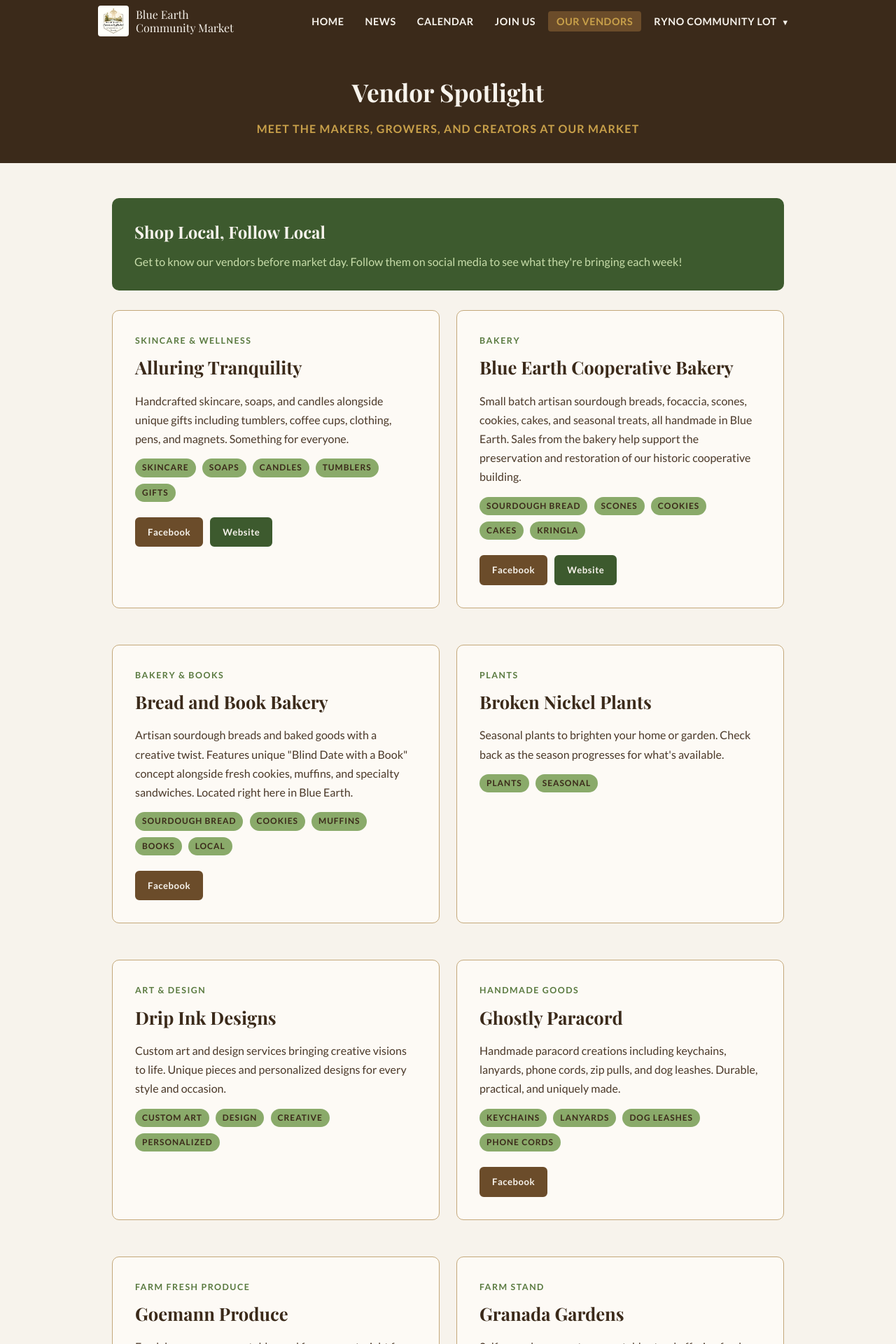
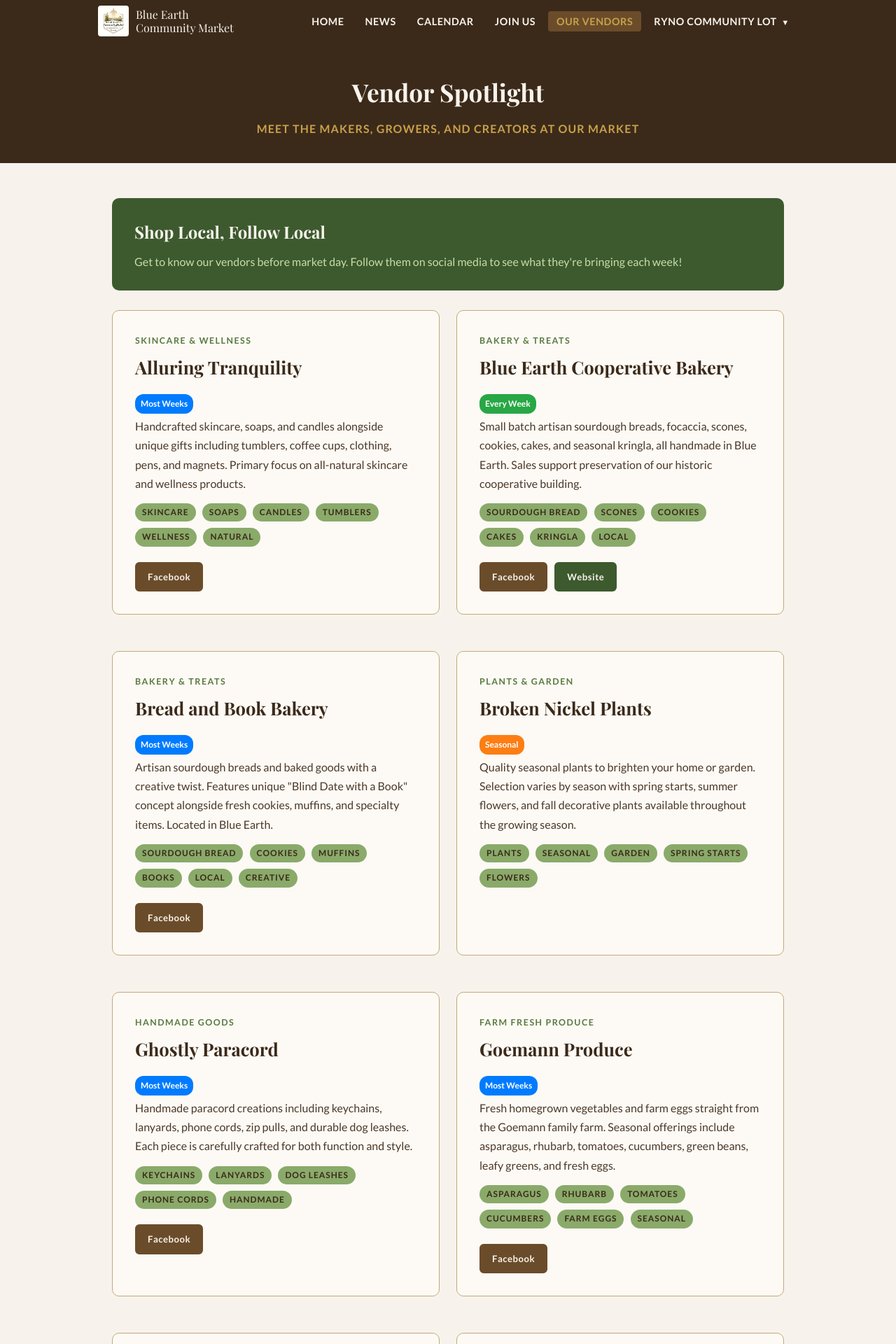
Before and after one commit to blueearthcommunitymarket/blueearthcommunitymarket.github.io, a Jekyll site: the page built from vendor-spotlight/index.html, in a window 1280 px wide. Shown: the top 1920 px of the page at 70% size. Built offline with Jekyll 4.4.1, drawn with Linux system fonts in a browser that asks for light colours; some web fonts are replaced; some of the changed text lies outside the part shown.

Commit message:
Standardize vendor spotlight page with frequency badges and consistent formatting

```diff
--- a/vendor-spotlight/index.html
+++ b/vendor-spotlight/index.html
@@ -3,6 +3,22 @@
 title: Vendor Spotlight
 description: Meet the vendors of the Blue Earth Community Market. Browse what they sell and follow them on social media.
 ---
+
+<style>
+.frequency-badge {
+    display: inline-block;
+    padding: 4px 8px;
+    border-radius: 12px;
+    font-size: 0.75rem;
+    font-weight: bold;
+    color: white;
+    margin: 4px 0;
+}
+.freq-weekly { background-color: #28a745; }
+.freq-most { background-color: #007bff; }
+.freq-occasional { background-color: #ffc107; color: #212529; }
+.freq-seasonal { background-color: #fd7e14; }
+</style>
 
 <div class="page-header">
     <h1>Vendor Spotlight</h1>
@@ -22,31 +38,38 @@
         <div class="card">
             <div class="section-label">Skincare &amp; Wellness</div>
             <h2>Alluring Tranquility</h2>
-            <p>Handcrafted skincare, soaps, and candles alongside unique gifts including tumblers, coffee cups, clothing, pens, and magnets. Something for everyone.</p>
+            <div class="market-frequency">
+                <span class="frequency-badge freq-most">Most Weeks</span>
+            </div>
+            <p>Handcrafted skincare, soaps, and candles alongside unique gifts including tumblers, coffee cups, clothing, pens, and magnets. Primary focus on all-natural skincare and wellness products.</p>
             <div class="pills" style="margin-top: 12px;">
                 <span class="tag">Skincare</span>
                 <span class="tag">Soaps</span>
                 <span class="tag">Candles</span>
                 <span class="tag">Tumblers</span>
-                <span class="tag">Gifts</span>
+                <span class="tag">Wellness</span>
+                <span class="tag">Natural</span>
             </div>
             <div style="margin-top: 16px; display: flex; gap: 10px; flex-wrap: wrap;">
                 <a href="https://www.facebook.com/Alluringtranquility" target="_blank" rel="noopener" class="btn btn-brown" style="font-size: 0.82rem; padding: 8px 16px;">Facebook</a>
-                <a href="https://alluringtranquility.com/" target="_blank" rel="noopener" class="btn btn-primary" style="font-size: 0.82rem; padding: 8px 16px;">Website</a>
             </div>
         </div>
 
         <!-- Blue Earth Cooperative Bakery -->
         <div class="card">
-            <div class="section-label">Bakery</div>
+            <div class="section-label">Bakery &amp; Treats</div>
             <h2>Blue Earth Cooperative Bakery</h2>
-            <p>Small batch artisan sourdough breads, focaccia, scones, cookies, cakes, and seasonal treats, all handmade in Blue Earth. Sales from the bakery help support the preservation and restoration of our historic cooperative building.</p>
+            <div class="market-frequency">
+                <span class="frequency-badge freq-weekly">Every Week</span>
+            </div>
+            <p>Small batch artisan sourdough breads, focaccia, scones, cookies, cakes, and seasonal kringla, all handmade in Blue Earth. Sales support preservation of our historic cooperative building.</p>
             <div class="pills" style="margin-top: 12px;">
                 <span class="tag">Sourdough Bread</span>
                 <span class="tag">Scones</span>
                 <span class="tag">Cookies</span>
                 <span class="tag">Cakes</span>
                 <span class="tag">Kringla</span>
+                <span class="tag">Local</span>
             </div>
             <div style="margin-top: 16px; display: flex; gap: 10px; flex-wrap: wrap;">
                 <a href="https://www.facebook.com/BlueEarthCoopBakery/" target="_blank" rel="noopener" class="btn btn-brown" style="font-size: 0.82rem; padding: 8px 16px;">Facebook</a>
@@ -56,15 +79,19 @@
 
         <!-- Bread and Book Bakery -->
         <div class="card">
-            <div class="section-label">Bakery &amp; Books</div>
+            <div class="section-label">Bakery &amp; Treats</div>
             <h2>Bread and Book Bakery</h2>
-            <p>Artisan sourdough breads and baked goods with a creative twist. Features unique "Blind Date with a Book" concept alongside fresh cookies, muffins, and specialty sandwiches. Located right here in Blue Earth.</p>
+            <div class="market-frequency">
+                <span class="frequency-badge freq-most">Most Weeks</span>
+            </div>
+            <p>Artisan sourdough breads and baked goods with a creative twist. Features unique "Blind Date with a Book" concept alongside fresh cookies, muffins, and specialty items. Located in Blue Earth.</p>
             <div class="pills" style="margin-top: 12px;">
                 <span class="tag">Sourdough Bread</span>
                 <span class="tag">Cookies</span>
                 <span class="tag">Muffins</span>
                 <span class="tag">Books</span>
                 <span class="tag">Local</span>
+                <span class="tag">Creative</span>
             </div>
             <div style="margin-top: 16px; display: flex; gap: 10px; flex-wrap: wrap;">
                 <a href="https://www.facebook.com/Breadandbook" target="_blank" rel="noopener" class="btn btn-brown" style="font-size: 0.82rem; padding: 8px 16px;">Facebook</a>
@@ -73,25 +100,18 @@
 
         <!-- Broken Nickel Plants -->
         <div class="card">
-            <div class="section-label">Plants</div>
+            <div class="section-label">Plants &amp; Garden</div>
             <h2>Broken Nickel Plants</h2>
-            <p>Seasonal plants to brighten your home or garden. Check back as the season progresses for what's available.</p>
+            <div class="market-frequency">
+                <span class="frequency-badge freq-seasonal">Seasonal</span>
+            </div>
+            <p>Quality seasonal plants to brighten your home or garden. Selection varies by season with spring starts, summer flowers, and fall decorative plants available throughout the growing season.</p>
             <div class="pills" style="margin-top: 12px;">
                 <span class="tag">Plants</span>
                 <span class="tag">Seasonal</span>
-            </div>
-        </div>
-
-        <!-- Drip Ink Designs -->
-        <div class="card">
-            <div class="section-label">Art &amp; Design</div>
-            <h2>Drip Ink Designs</h2>
-            <p>Custom art and design services bringing creative visions to life. Unique pieces and personalized designs for every style and occasion.</p>
-            <div class="pills" style="margin-top: 12px;">
-                <span class="tag">Custom Art</span>
-                <span class="tag">Design</span>
-                <span class="tag">Creative</span>
-                <span class="tag">Personalized</span>
+                <span class="tag">Garden</span>
+                <span class="tag">Spring Starts</span>
+                <span class="tag">Flowers</span>
             </div>
         </div>
 
@@ -99,12 +119,16 @@
         <div class="card">
             <div class="section-label">Handmade Goods</div>
             <h2>Ghostly Paracord</h2>
-            <p>Handmade paracord creations including keychains, lanyards, phone cords, zip pulls, and dog leashes. Durable, practical, and uniquely made.</p>
+            <div class="market-frequency">
+                <span class="frequency-badge freq-most">Most Weeks</span>
+            </div>
+            <p>Handmade paracord creations including keychains, lanyards, phone cords, zip pulls, and durable dog leashes. Each piece is carefully crafted for both function and style.</p>
             <div class="pills" style="margin-top: 12px;">
                 <span class="tag">Keychains</span>
                 <span class="tag">Lanyards</span>
                 <span class="tag">Dog Leashes</span>
                 <span class="tag">Phone Cords</span>
+                <span class="tag">Handmade</span>
             </div>
             <div style="margin-top: 16px; display: flex; gap: 10px; flex-wrap: wrap;">
                 <a href="https://www.facebook.com/share/17VTphirid/?mibextid=wwXIfr" target="_blank" rel="noopener" class="btn btn-brown" style="font-size: 0.82rem; padding: 8px 16px;">Facebook</a>
@@ -115,58 +139,79 @@
         <div class="card">
             <div class="section-label">Farm Fresh Produce</div>
             <h2>Goemann Produce</h2>
-            <p>Fresh homegrown vegetables and farm eggs straight from the Goemann family farm. Asparagus, rhubarb, tomatoes, cucumbers, green beans, leafy greens, and more — what's in season is what's at the booth.</p>
+            <div class="market-frequency">
+                <span class="frequency-badge freq-most">Most Weeks</span>
+            </div>
+            <p>Fresh homegrown vegetables and farm eggs straight from the Goemann family farm. Seasonal offerings include asparagus, rhubarb, tomatoes, cucumbers, green beans, leafy greens, and fresh eggs.</p>
             <div class="pills" style="margin-top: 12px;">
                 <span class="tag">Asparagus</span>
                 <span class="tag">Rhubarb</span>
                 <span class="tag">Tomatoes</span>
                 <span class="tag">Cucumbers</span>
-                <span class="tag">Eggs</span>
-                <span class="tag">Seasonal Greens</span>
+                <span class="tag">Farm Eggs</span>
+                <span class="tag">Seasonal</span>
             </div>
             <div style="margin-top: 16px; display: flex; gap: 10px; flex-wrap: wrap;">
                 <a href="https://www.facebook.com/profile.php?id=61573977967733" target="_blank" rel="noopener" class="btn btn-brown" style="font-size: 0.82rem; padding: 8px 16px;">Facebook</a>
-                <a href="https://goemannproduce.com/" target="_blank" rel="noopener" class="btn btn-primary" style="font-size: 0.82rem; padding: 8px 16px;">Website</a>
             </div>
         </div>
 
-        <!-- Granada Gardens -->
+        <!-- Ope! Oddities -->
         <div class="card">
-            <div class="section-label">Farm Stand</div>
-            <h2>Granada Gardens</h2>
-            <p>Self-serve honor system vegetable stand offering fresh seasonal produce. Very popular with the community for its convenient honor-based system and quality vegetables.</p>
+            <div class="section-label">Curiosities &amp; Collectibles</div>
+            <h2>Ope! Oddities</h2>
+            <div class="market-frequency">
+                <span class="frequency-badge freq-occasional">Occasional</span>
+            </div>
+            <p>Unique oddities, curiosities, crystals, and taxidermy for collectors and the curious. If you've never seen anything quite like it before, you'll probably find it here.</p>
             <div class="pills" style="margin-top: 12px;">
-                <span class="tag">Vegetables</span>
-                <span class="tag">Honor System</span>
-                <span class="tag">Seasonal</span>
-                <span class="tag">Self-Serve</span>
+                <span class="tag">Crystals</span>
+                <span class="tag">Oddities</span>
+                <span class="tag">Taxidermy</span>
+                <span class="tag">Curiosities</span>
+                <span class="tag">Collectibles</span>
             </div>
             <div style="margin-top: 16px; display: flex; gap: 10px; flex-wrap: wrap;">
-                <a href="https://www.facebook.com/share/18Pbt96KRY/?mibextid=wwXIfr" target="_blank" rel="noopener" class="btn btn-brown" style="font-size: 0.82rem; padding: 8px 16px;">Facebook</a>
+                <a href="https://www.facebook.com/profile.php?id=61563491210803" target="_blank" rel="noopener" class="btn btn-brown" style="font-size: 0.82rem; padding: 8px 16px;">Facebook</a>
             </div>
         </div>
 
-        <!-- Mia Bella's Candles -->
+        <!-- Shelley Caldwell-Visual Artist -->
         <div class="card">
-            <div class="section-label">Candles &amp; Home Goods</div>
-            <h2>Mia Bella's Candles</h2>
-            <p>Beautiful handcrafted candles and home goods. Each piece is carefully made to bring warmth and ambiance to your home.</p>
+            <div class="section-label">Art &amp; Design</div>
+            <h2>Shelley Caldwell-Visual Artist</h2>
+            <div class="market-frequency">
+                <span class="frequency-badge freq-occasional">Occasional</span>
+            </div>
+            <p>Original mixed media works on paper, prints, stickers, and live plants. Beautiful art pieces combining creativity with nature, specializing in framed glass works and unique visual expressions.</p>
             <div class="pills" style="margin-top: 12px;">
-                <span class="tag">Candles</span>
-                <span class="tag">Home Goods</span>
-                <span class="tag">Handcrafted</span>
+                <span class="tag">Mixed Media Art</span>
+                <span class="tag">Prints</span>
+                <span class="tag">Stickers</span>
+                <span class="tag">Live Plants</span>
+                <span class="tag">Original Art</span>
+            </div>
+            <div style="margin-top: 16px; display: flex; gap: 10px; flex-wrap: wrap;">
+                <a href="https://www.facebook.com/shelley.caldwell1" target="_blank" rel="noopener" class="btn btn-brown" style="font-size: 0.82rem; padding: 8px 16px;">Facebook</a>
+                <a href="https://www.shelleycaldwell.com/" target="_blank" rel="noopener" class="btn btn-primary" style="font-size: 0.82rem; padding: 8px 16px;">Website</a>
+                <a href="https://www.instagram.com/scald_art/" target="_blank" rel="noopener" class="btn btn-brown" style="font-size: 0.82rem; padding: 8px 16px;">Instagram</a>
             </div>
         </div>
 
         <!-- The Mustard Tree -->
         <div class="card">
-            <div class="section-label">Honey, Teas &amp; Salves</div>
+            <div class="section-label">Food &amp; Specialties</div>
             <h2>The Mustard Tree</h2>
-            <p>Spiced honey, herbal teas, and handcrafted salves. Small batch, locally made, and full of good things.</p>
+            <div class="market-frequency">
+                <span class="frequency-badge freq-most">Most Weeks</span>
+            </div>
+            <p>Spiced honey, herbal teas, and handcrafted salves made in small batches with care. Local ingredients and traditional methods create unique products full of good things.</p>
             <div class="pills" style="margin-top: 12px;">
                 <span class="tag">Spiced Honey</span>
-                <span class="tag">Teas</span>
+                <span class="tag">Herbal Teas</span>
                 <span class="tag">Salves</span>
+                <span class="tag">Small Batch</span>
+                <span class="tag">Natural</span>
             </div>
             <div style="margin-top: 16px; display: flex; gap: 10px; flex-wrap: wrap;">
                 <a href="https://www.facebook.com/profile.php?id=61558147275384" target="_blank" rel="noopener" class="btn btn-brown" style="font-size: 0.82rem; padding: 8px 16px;">Facebook</a>
@@ -175,9 +220,12 @@
 
         <!-- Treats & Treasures By Laura & Milo -->
         <div class="card">
-            <div class="section-label">Baked Goods &amp; Pet Treats</div>
+            <div class="section-label">Bakery &amp; Pet Treats</div>
             <h2>Treats &amp; Treasures By Laura &amp; Milo</h2>
-            <p>Cottage food baked goods, dog treats and toys, plus unique arts and crafts items. A delightful mix of something for both humans and their furry friends!</p>
+            <div class="market-frequency">
+                <span class="frequency-badge freq-occasional">Occasional</span>
+            </div>
+            <p>Cottage food baked goods, dog treats and toys, plus unique arts and crafts items. A delightful mix offering something special for both humans and their furry friends.</p>
             <div class="pills" style="margin-top: 12px;">
                 <span class="tag">Baked Goods</span>
                 <span class="tag">Dog Treats</span>
@@ -190,51 +238,20 @@
             </div>
         </div>
 
-        <!-- Ope! Oddities -->
-        <div class="card">
-            <div class="section-label">Curiosities &amp; Crystals</div>
-            <h2>Ope! Oddities</h2>
-            <p>Unique oddities, curiosities, crystals, and taxidermy for the collector and the curious. If you've never seen anything like it, you'll probably find it here.</p>
-            <div class="pills" style="margin-top: 12px;">
-                <span class="tag">Crystals</span>
-                <span class="tag">Oddities</span>
-                <span class="tag">Taxidermy</span>
-                <span class="tag">Curiosities</span>
-            </div>
-            <div style="margin-top: 16px; display: flex; gap: 10px; flex-wrap: wrap;">
-                <a href="https://www.facebook.com/profile.php?id=61563491210803" target="_blank" rel="noopener" class="btn btn-brown" style="font-size: 0.82rem; padding: 8px 16px;">Facebook</a>
-            </div>
-        </div>
-
-        <!-- Shelley Caldwell-Visual Artist -->
-        <div class="card">
-            <div class="section-label">Visual Art &amp; Plants</div>
-            <h2>Shelley Caldwell-Visual Artist</h2>
-            <p>Original mixed media works on paper, prints, stickers, and live plants. Beautiful art pieces combining creativity with nature, specializing in framed glass works and unique visual expressions.</p>
-            <div class="pills" style="margin-top: 12px;">
-                <span class="tag">Mixed Media Art</span>
-                <span class="tag">Prints</span>
-                <span class="tag">Stickers</span>
-                <span class="tag">Live Plants</span>
-                <span class="tag">Original Drawings</span>
-            </div>
-            <div style="margin-top: 16px; display: flex; gap: 10px; flex-wrap: wrap;">
-                <a href="https://www.facebook.com/shelley.caldwell1" target="_blank" rel="noopener" class="btn btn-brown" style="font-size: 0.82rem; padding: 8px 16px;">Facebook</a>
-                <a href="https://www.shelleycaldwell.com/" target="_blank" rel="noopener" class="btn btn-primary" style="font-size: 0.82rem; padding: 8px 16px;">Website</a>
-                <a href="https://www.instagram.com/scald_art/?__pwa=1" target="_blank" rel="noopener" class="btn btn-brown" style="font-size: 0.82rem; padding: 8px 16px;">Instagram</a>
-            </div>
-        </div>
-
         <!-- True North Floral -->
         <div class="card">
             <div class="section-label">Flowers &amp; Vegetables</div>
             <h2>True North Floral</h2>
-            <p>Fresh flowers and seasonal vegetables, seeking weekly market participation. Beautiful blooms and farm-fresh produce for your home and table.</p>
+            <div class="market-frequency">
+                <span class="frequency-badge freq-weekly">Every Week</span>
+            </div>
+            <p>Fresh flowers and seasonal vegetables grown with care. Beautiful blooms for your home and farm-fresh produce for your table, bringing nature's bounty to the market.</p>
             <div class="pills" style="margin-top: 12px;">
                 <span class="tag">Fresh Flowers</span>
                 <span class="tag">Vegetables</span>
                 <span class="tag">Seasonal</span>
                 <span class="tag">Farm Fresh</span>
+                <span class="tag">Local Grown</span>
             </div>
             <div style="margin-top: 16px; display: flex; gap: 10px; flex-wrap: wrap;">
                 <a href="https://www.facebook.com/share/1ECMZvtv5k/?mibextid=wwXIfr" target="_blank" rel="noopener" class="btn btn-brown" style="font-size: 0.82rem; padding: 8px 16px;">Facebook</a>
@@ -244,17 +261,18 @@
 
         <!-- Vitas Tamales -->
         <div class="card">
-            <div class="section-label">Mexican Food</div>
+            <div class="section-label">Food &amp; Specialties</div>
             <h2>Vitas Tamales</h2>
-            <p>Authentic homemade tamales featuring traditional recipes with spicy chicken, spicy pork, cheese, and cheese with jalapeño varieties. Made with love and traditional methods.</p>
+            <div class="market-frequency">
+                <span class="frequency-badge freq-most">Most Weeks</span>
+            </div>
+            <p>Authentic homemade tamales featuring traditional recipes with spicy chicken, spicy pork, cheese, and cheese with jalapeño varieties. Made with love using time-honored methods.</p>
             <div class="pills" style="margin-top: 12px;">
                 <span class="tag">Tamales</span>
                 <span class="tag">Mexican Food</span>
                 <span class="tag">Homemade</span>
                 <span class="tag">Traditional</span>
-            </div>
-            <div style="margin-top: 16px; display: flex; gap: 10px; flex-wrap: wrap;">
-                <a href="https://www.facebook.com/share/14YbqXWbBcp/?mibextid=wwXIfr" target="_blank" rel="noopener" class="btn btn-brown" style="font-size: 0.82rem; padding: 8px 16px;">Facebook</a>
+                <span class="tag">Authentic</span>
             </div>
         </div>
 
```
